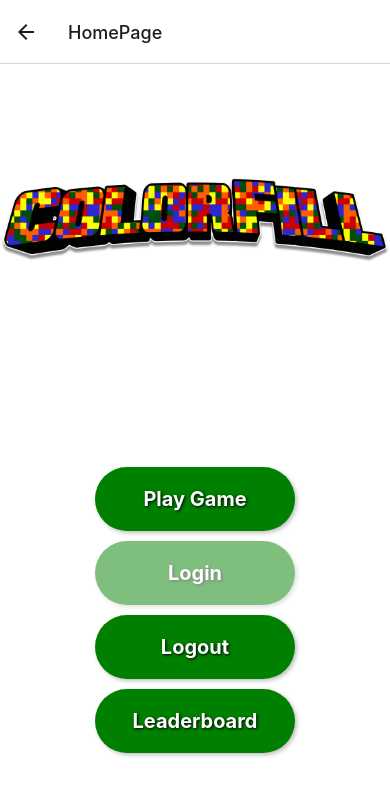
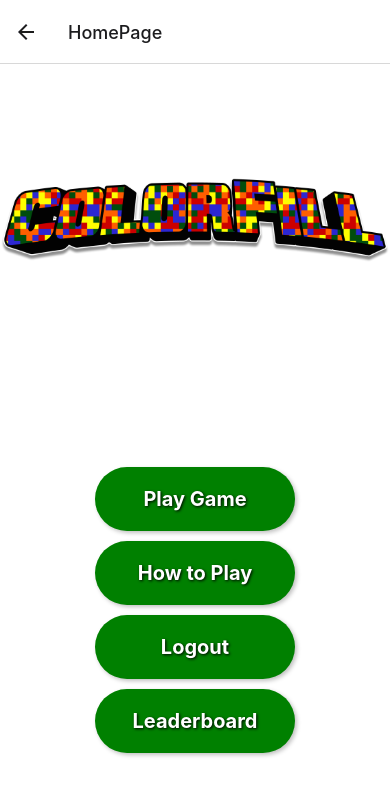
Before and after one commit to SatchmoCodes/ColorFillMobile, a React Native app: screen /HomePage in a window 390 px wide. Shown: the top 796 px of the page. Built offline with nearby package versions, Linux system fonts and the light colour scheme; no server answers; what react-native-uuid would draw is missing.

Commit message:
updated homepage

```diff
--- a/app/screens/Home.jsx
+++ b/app/screens/Home.jsx
@@ -62,10 +62,10 @@ const Home = () => {
           <Text style={styles.buttonText}>Play Game</Text>
         </TouchableOpacity>
         <TouchableOpacity
-          style={[styles.button, { opacity: 0.5 }]}
-          onPress={() => navigation.navigate('Login')}
+          style={[styles.button]}
+          onPress={() => navigation.navigate('HowToPlay')}
         >
-          <Text style={styles.buttonText}>Login</Text>
+          <Text style={styles.buttonText}>How to Play</Text>
         </TouchableOpacity>
         <TouchableOpacity style={styles.button} onPress={() => handleLogOut()}>
           <Text style={styles.buttonText}>Logout</Text>
```
